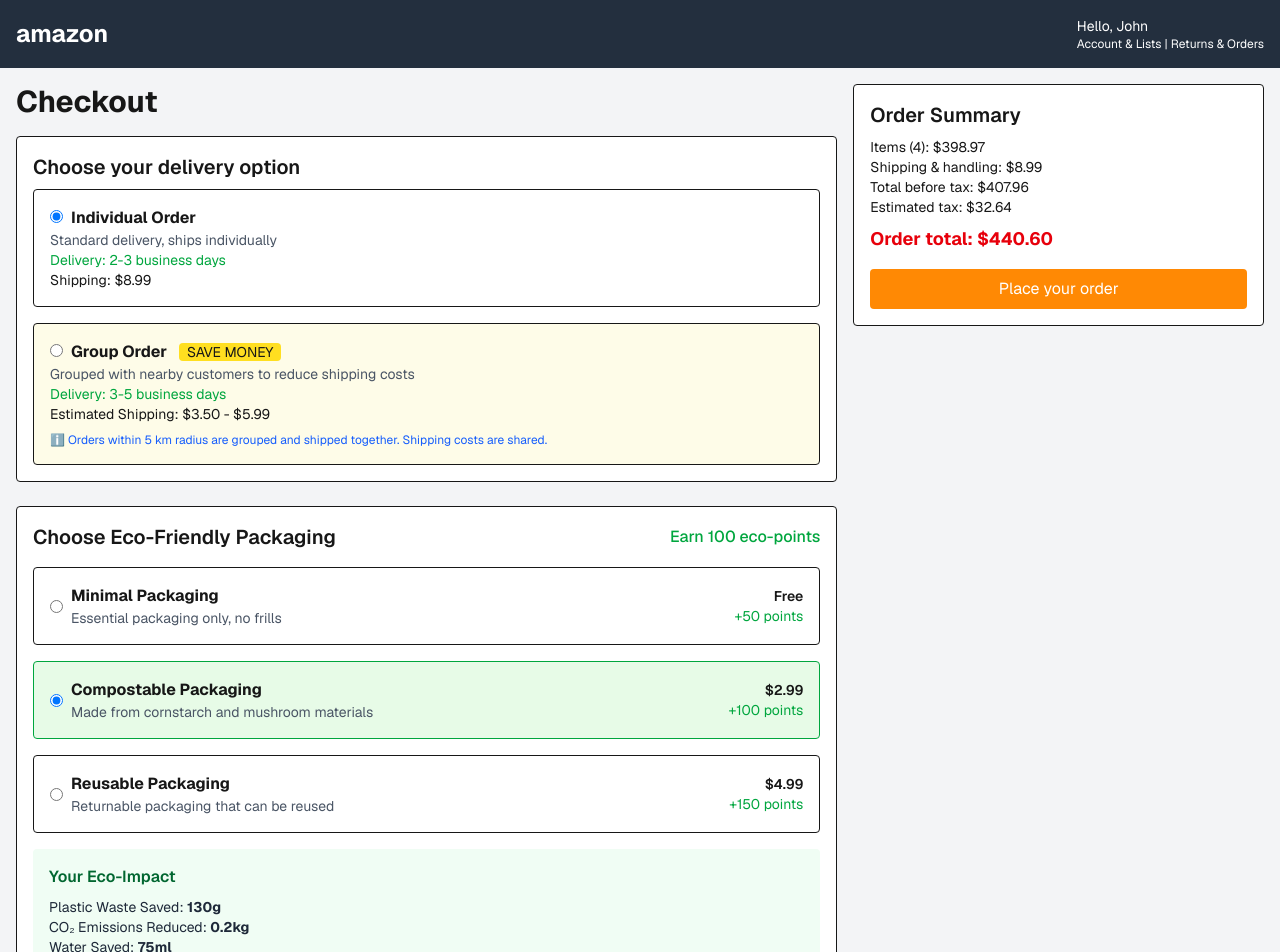
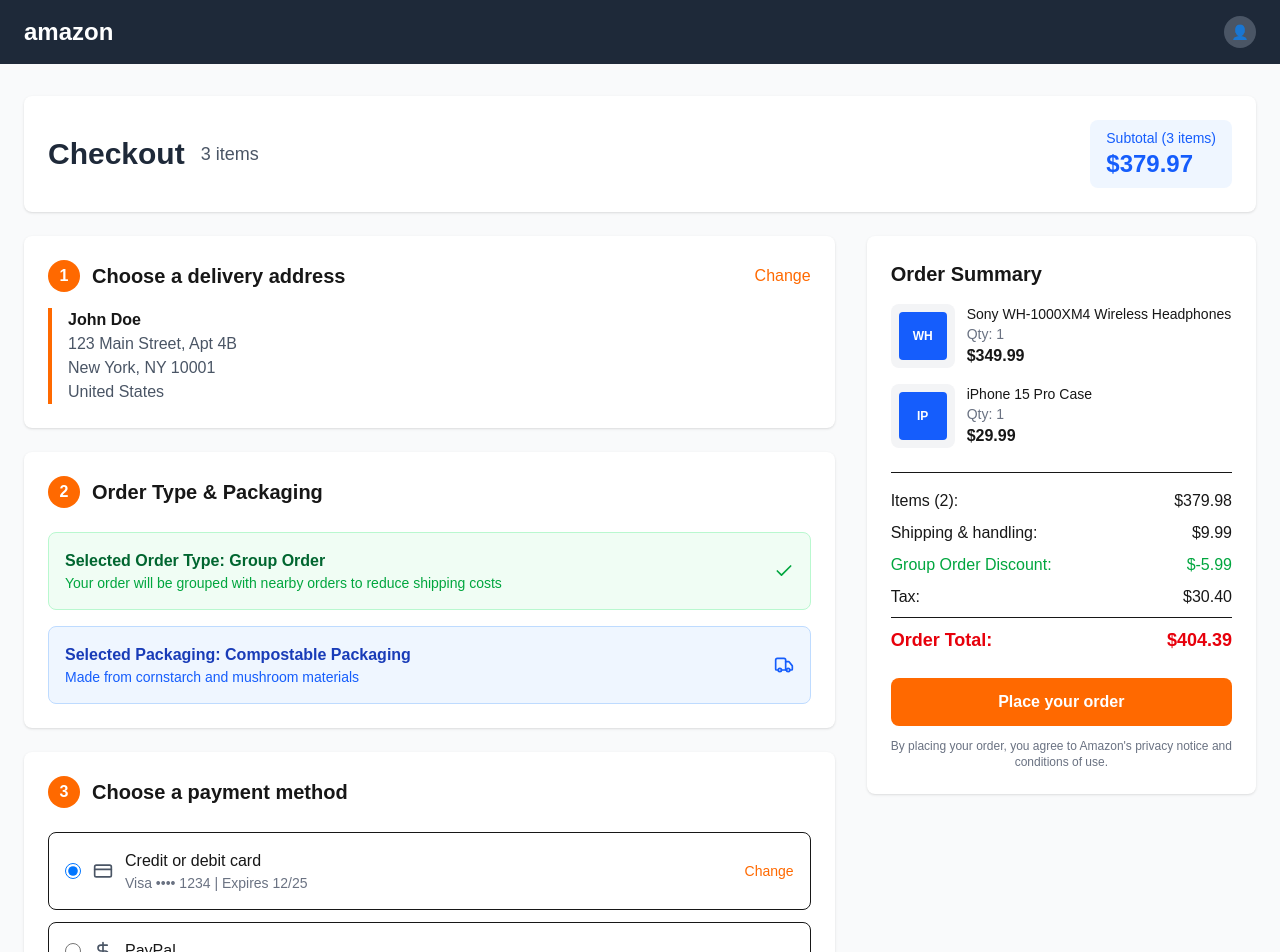
Before and after one commit to Ujjwal-singh32/Amazon, a Next.js app: page /checkout in a window 1280 px wide. Shown: the top 952 px of the page. Built offline with nearby package versions, Linux system fonts and the light colour scheme.

Commit message:
Updated Checkout Page

```diff
--- a/src/app/checkout/page.jsx
+++ b/src/app/checkout/page.jsx
@@ -1,167 +1,237 @@
-import React, { useState } from "react";
+"use client";
+import React,{ useState } from 'react';
+import { Check, Truck, CreditCard, DollarSign, Gift, Building2, Banknote, Wallet } from 'lucide-react';
 
 export default function AmazonCheckout() {
-  const [orderType, setOrderType] = useState("individual");
-  const [packaging, setPackaging] = useState("compostable");
+  const [selectedPayment, setSelectedPayment] = useState('credit');
+  const [orderType, setOrderType] = useState('group');
+  const [packaging, setPackaging] = useState('eco');
 
-  const ecoPoints = {
-    minimal: 50,
-    compostable: 100,
-    reusable: 150,
-  };
+  const orderItems = [
+    {
+      id: 1,
+      name: 'Sony WH-1000XM4 Wireless Headphones',
+      price: 349.99,
+      quantity: 1,
+      image: '/api/placeholder/60/60'
+    },
+    {
+      id: 2,
+      name: 'iPhone 15 Pro Case',
+      price: 29.99,
+      quantity: 1,
+      image: '/api/placeholder/60/60'
+    }
+  ];
 
-  const ecoCost = {
-    minimal: 0,
-    compostable: 2.99,
-    reusable: 4.99,
-  };
+  const subtotal = 379.98;
+  const shipping = 9.99;
+  const groupDiscount = -5.99;
+  const tax = 30.40;
+  const total = 404.39;
+
+  const paymentMethods = [
+    { id: 'credit', label: 'Credit or debit card', icon: CreditCard, details: 'Visa •••• 1234 | Expires 12/25' },
+    { id: 'paypal', label: 'PayPal', icon: DollarSign, details: null },
+    { id: 'amazon', label: 'Amazon Pay', icon: Wallet, details: null },
+    { id: 'gift', label: 'Gift Card', icon: Gift, details: null },
+    { id: 'bank', label: 'Bank Transfer', icon: Building2, details: null },
+    { id: 'cash', label: 'Cash on Delivery', icon: Banknote, details: null }
+  ];
 
   return (
-    <div className="bg-gray-100 min-h-screen font-sans">
-      {/* Amazon-style Navbar */}
-      <div className="bg-[#232F3E] text-white p-4 flex justify-between items-center">
+    <div className="min-h-screen bg-gray-50">
+      {/* Header */}
+      <div className="bg-gray-800 text-white px-6 py-4">
+        <div className="max-w-7xl mx-auto flex justify-between items-center">
           <div className="text-2xl font-bold">amazon</div>
-        <div className="text-sm">
-          <div>Hello, John</div>
-          <div className="text-xs">Account & Lists | Returns & Orders</div>
+          <div className="flex items-center space-x-4">
+            <div className="w-8 h-8 bg-gray-600 rounded-full flex items-center justify-center">
+              <span className="text-sm">👤</span>
+            </div>
+          </div>
         </div>
       </div>
 
-      <div className="max-w-7xl mx-auto p-4 lg:flex gap-4">
-        <div className="lg:w-2/3 w-full">
-          <h1 className="text-3xl font-bold mb-4">Checkout</h1>
-
-          {/* Delivery Option */}
-          <div className="mb-6 border rounded p-4 bg-white">
-            <h2 className="text-xl font-semibold mb-2">Choose your delivery option</h2>
-            <div className="space-y-4">
-              <label className="block p-4 border rounded cursor-pointer hover:bg-gray-50">
-                <input
-                  type="radio"
-                  name="delivery"
-                  checked={orderType === "individual"}
-                  onChange={() => setOrderType("individual")}
-                  className="mr-2"
-                />
-                <strong>Individual Order</strong>
-                <div className="text-sm text-gray-600">Standard delivery, ships individually</div>
-                <div className="text-green-600 text-sm">Delivery: 2-3 business days</div>
-                <div className="text-sm">Shipping: $8.99</div>
-              </label>
-
-              <label className="block p-4 border rounded cursor-pointer hover:bg-gray-50 bg-yellow-50">
-                <input
-                  type="radio"
-                  name="delivery"
-                  checked={orderType === "group"}
-                  onChange={() => setOrderType("group")}
-                  className="mr-2"
-                />
-                <strong>Group Order</strong> <span className="ml-2 bg-yellow-300 px-2 rounded text-sm">SAVE MONEY</span>
-                <div className="text-sm text-gray-600">
-                  Grouped with nearby customers to reduce shipping costs
+      <div className="max-w-7xl mx-auto px-6 py-8">
+        {/* Checkout Header */}
+        <div className="bg-white rounded-lg p-6 shadow-sm mb-6">
+          <div className="flex items-center justify-between">
+            <div className="flex items-center space-x-4">
+              <h1 className="text-3xl font-bold text-gray-800">Checkout</h1>
+              <div className="flex items-center text-gray-600">
+                <span className="text-lg">3 items</span>
               </div>
-                <div className="text-green-600 text-sm">Delivery: 3-5 business days</div>
-                <div className="text-sm">Estimated Shipping: $3.50 - $5.99</div>
-                <div className="mt-2 text-xs text-blue-600">
-                  ℹ️ Orders within 5 km radius are grouped and shipped together. Shipping costs are shared.
             </div>
-              </label>
+            <div className="bg-blue-50 rounded-lg px-4 py-2">
+              <div className="text-sm text-blue-600">Subtotal (3 items)</div>
+              <div className="text-2xl font-bold text-blue-600">$379.97</div>
+            </div>
           </div>
         </div>
 
-          {/* Eco-Friendly Packaging */}
-          <div className="mb-6 border rounded p-4 bg-white">
-            <div className="flex justify-between items-center mb-4">
-              <h2 className="text-xl font-semibold">Choose Eco-Friendly Packaging</h2>
-              <span className="text-green-600 font-medium">Earn {ecoPoints[packaging]} eco-points</span>
+        <div className="grid grid-cols-1 lg:grid-cols-3 gap-8">
+          {/* Main Content */}
+          <div className="lg:col-span-2 space-y-6">
+            {/* Delivery Address */}
+            <div className="bg-white rounded-lg p-6 shadow-sm">
+              <div className="flex items-center justify-between mb-4">
+                <div className="flex items-center space-x-3">
+                  <div className="w-8 h-8 bg-orange-500 text-white rounded-full flex items-center justify-center font-bold">1</div>
+                  <h2 className="text-xl font-semibold">Choose a delivery address</h2>
+                </div>
+                <button className="text-orange-500 hover:underline">Change</button>
+              </div>
+              <div className="border-l-4 border-orange-500 pl-4">
+                <div className="font-semibold">John Doe</div>
+                <div className="text-gray-600">123 Main Street, Apt 4B</div>
+                <div className="text-gray-600">New York, NY 10001</div>
+                <div className="text-gray-600">United States</div>
+              </div>
+            </div>
+
+            {/* Order Type & Packaging */}
+            <div className="bg-white rounded-lg p-6 shadow-sm">
+              <div className="flex items-center space-x-3 mb-6">
+                <div className="w-8 h-8 bg-orange-500 text-white rounded-full flex items-center justify-center font-bold">2</div>
+                <h2 className="text-xl font-semibold">Order Type & Packaging</h2>
               </div>
 
               <div className="space-y-4">
-              <label className={`block p-4 border rounded cursor-pointer flex justify-between items-center ${packaging === "minimal" ? "bg-[#f9f9f9] border-green-600" : "hover:bg-gray-50"}`}>
-                <div className="flex items-center">
-                  <input
-                    type="radio"
-                    name="packaging"
-                    checked={packaging === "minimal"}
-                    onChange={() => setPackaging("minimal")}
-                    className="mr-2"
-                  />
+                <div className="bg-green-50 border border-green-200 rounded-lg p-4">
+                  <div className="flex items-center justify-between">
                     <div>
-                    <strong>Minimal Packaging</strong>
-                    <div className="text-sm text-gray-600">Essential packaging only, no frills</div>
+                      <div className="font-semibold text-green-800">Selected Order Type: Group Order</div>
+                      <div className="text-sm text-green-600">Your order will be grouped with nearby orders to reduce shipping costs</div>
+                    </div>
+                    <Check className="w-5 h-5 text-green-600" />
                   </div>
                 </div>
-                <div className="text-right">
-                  <div className="text-sm font-semibold">Free</div>
-                  <div className="text-green-600 text-sm">+50 points</div>
+
+                <div className="bg-blue-50 border border-blue-200 rounded-lg p-4">
+                  <div className="flex items-center justify-between">
+                    <div>
+                      <div className="font-semibold text-blue-800">Selected Packaging: Compostable Packaging</div>
+                      <div className="text-sm text-blue-600">Made from cornstarch and mushroom materials</div>
                     </div>
-              </label>
-
-              <label className={`block p-4 border rounded cursor-pointer flex justify-between items-center ${packaging === "compostable" ? "bg-[#e7fbe7] border-green-600" : "hover:bg-gray-50"}`}>
-                <div className="flex items-center">
-                  <input
-                    type="radio"
-                    name="packaging"
-                    checked={packaging === "compostable"}
-                    onChange={() => setPackaging("compostable")}
-                    className="mr-2"
-                  />
-                  <div>
-                    <strong>Compostable Packaging</strong>
-                    <div className="text-sm text-gray-600">
-                      Made from cornstarch and mushroom materials
+                    <Truck className="w-5 h-5 text-blue-600" />
                   </div>
                 </div>
               </div>
-                <div className="text-right">
-                  <div className="text-sm font-semibold">$2.99</div>
-                  <div className="text-green-600 text-sm">+100 points</div>
             </div>
-              </label>
 
-              <label className={`block p-4 border rounded cursor-pointer flex justify-between items-center ${packaging === "reusable" ? "bg-[#f9f9f9] border-green-600" : "hover:bg-gray-50"}`}>
-                <div className="flex items-center">
+            {/* Payment Method */}
+            <div className="bg-white rounded-lg p-6 shadow-sm">
+              <div className="flex items-center space-x-3 mb-6">
+                <div className="w-8 h-8 bg-orange-500 text-white rounded-full flex items-center justify-center font-bold">3</div>
+                <h2 className="text-xl font-semibold">Choose a payment method</h2>
+              </div>
+
+              <div className="space-y-3">
+                {paymentMethods.map((method) => {
+                  const IconComponent = method.icon;
+                  return (
+                    <div key={method.id} className="border rounded-lg p-4 hover:bg-gray-50 cursor-pointer">
+                      <label className="flex items-center space-x-3 cursor-pointer">
                         <input
                           type="radio"
-                    name="packaging"
-                    checked={packaging === "reusable"}
-                    onChange={() => setPackaging("reusable")}
-                    className="mr-2"
+                          name="payment"
+                          value={method.id}
+                          checked={selectedPayment === method.id}
+                          onChange={(e) => setSelectedPayment(e.target.value)}
+                          className="w-4 h-4 text-orange-500"
                         />
+                        <IconComponent className="w-5 h-5 text-gray-600" />
+                        <div className="flex-1">
+                          <div className="font-medium">{method.label}</div>
+                          {method.details && (
+                            <div className="text-sm text-gray-500">{method.details}</div>
+                          )}
+                        </div>
+                        {method.id === 'credit' && (
+                          <button className="text-orange-500 hover:underline text-sm">Change</button>
+                        )}
+                      </label>
+                    </div>
+                  );
+                })}
+              </div>
+
+              {/* Group Order Notice */}
+              <div className="mt-6 bg-yellow-50 border border-yellow-200 rounded-lg p-4">
+                <div className="flex items-start space-x-3">
+                  <div className="w-5 h-5 bg-yellow-500 rounded-full flex items-center justify-center mt-0.5">
+                    <span className="text-white text-xs">!</span>
+                  </div>
                   <div>
-                    <strong>Reusable Packaging</strong>
-                    <div className="text-sm text-gray-600">Returnable packaging that can be reused</div>
+                    <div className="font-semibold text-yellow-800">Group Order Notice</div>
+                    <div className="text-sm text-yellow-700 mt-1">
+                      Since you selected Group Order, your order will be processed at the end of the day and grouped with nearby orders. You'll receive dispatch details within 24 hour
                     </div>
                   </div>
-                <div className="text-right">
-                  <div className="text-sm font-semibold">$4.99</div>
-                  <div className="text-green-600 text-sm">+150 points</div>
                 </div>
-              </label>
-            </div>
-
-            <div className="mt-4 bg-green-50 p-4 rounded">
-              <h3 className="font-semibold text-green-800 mb-2">Your Eco-Impact</h3>
-              <div className="text-sm text-gray-800">Plastic Waste Saved: <strong>130g</strong></div>
-              <div className="text-sm text-gray-800">CO₂ Emissions Reduced: <strong>0.2kg</strong></div>
-              <div className="text-sm text-gray-800">Water Saved: <strong>75ml</strong></div>
               </div>
             </div>
           </div>
 
           {/* Order Summary */}
-        <div className="lg:w-1/3 w-full">
-          <div className="border rounded p-4 bg-white sticky top-4">
-            <h2 className="text-xl font-semibold mb-2">Order Summary</h2>
-            <div className="text-sm">Items (4): $398.97</div>
-            <div className="text-sm">Shipping & handling: $8.99</div>
-            <div className="text-sm">Total before tax: $407.96</div>
-            <div className="text-sm mb-2">Estimated tax: $32.64</div>
-            <div className="text-lg font-bold text-red-600">Order total: $440.60</div>
-            <button className="mt-4 w-full bg-orange-400 hover:bg-orange-500 text-white py-2 px-4 rounded">
+          <div className="lg:col-span-1">
+            <div className="bg-white rounded-lg p-6 shadow-sm sticky top-4">
+              <h3 className="text-xl font-semibold mb-4">Order Summary</h3>
+
+              {/* Order Items */}
+              <div className="space-y-4 mb-6">
+                {orderItems.map((item) => (
+                  <div key={item.id} className="flex items-center space-x-3">
+                    <div className="w-16 h-16 bg-gray-100 rounded-lg flex items-center justify-center">
+                      <div className="w-12 h-12 bg-blue-600 rounded flex items-center justify-center">
+                        <span className="text-white text-xs font-bold">
+                          {item.id === 1 ? 'WH' : 'IP'}
+                        </span>
+                      </div>
+                    </div>
+                    <div className="flex-1">
+                      <div className="font-medium text-sm">{item.name}</div>
+                      <div className="text-sm text-gray-500">Qty: {item.quantity}</div>
+                      <div className="font-semibold">${item.price}</div>
+                    </div>
+                  </div>
+                ))}
+              </div>
+
+              {/* Price Breakdown */}
+              <div className="border-t pt-4 space-y-2">
+                <div className="flex justify-between">
+                  <span>Items (2):</span>
+                  <span>${subtotal.toFixed(2)}</span>
+                </div>
+                <div className="flex justify-between">
+                  <span>Shipping & handling:</span>
+                  <span>${shipping.toFixed(2)}</span>
+                </div>
+                <div className="flex justify-between text-green-600">
+                  <span>Group Order Discount:</span>
+                  <span>${groupDiscount.toFixed(2)}</span>
+                </div>
+                <div className="flex justify-between">
+                  <span>Tax:</span>
+                  <span>${tax.toFixed(2)}</span>
+                </div>
+                <div className="border-t pt-2 flex justify-between font-bold text-lg">
+                  <span className="text-red-600">Order Total:</span>
+                  <span className="text-red-600">${total.toFixed(2)}</span>
+                </div>
+              </div>
+
+              {/* Place Order Button */}
+              <button className="w-full bg-orange-500 hover:bg-orange-600 text-white font-semibold py-3 px-4 rounded-lg mt-6 transition-colors">
                 Place your order
               </button>
+
+              <div className="text-xs text-gray-500 text-center mt-3">
+                By placing your order, you agree to Amazon's privacy notice and conditions of use.
+              </div>
+            </div>
           </div>
         </div>
       </div>
```
Lines whose indentation alone changed are shown as unchanged.
